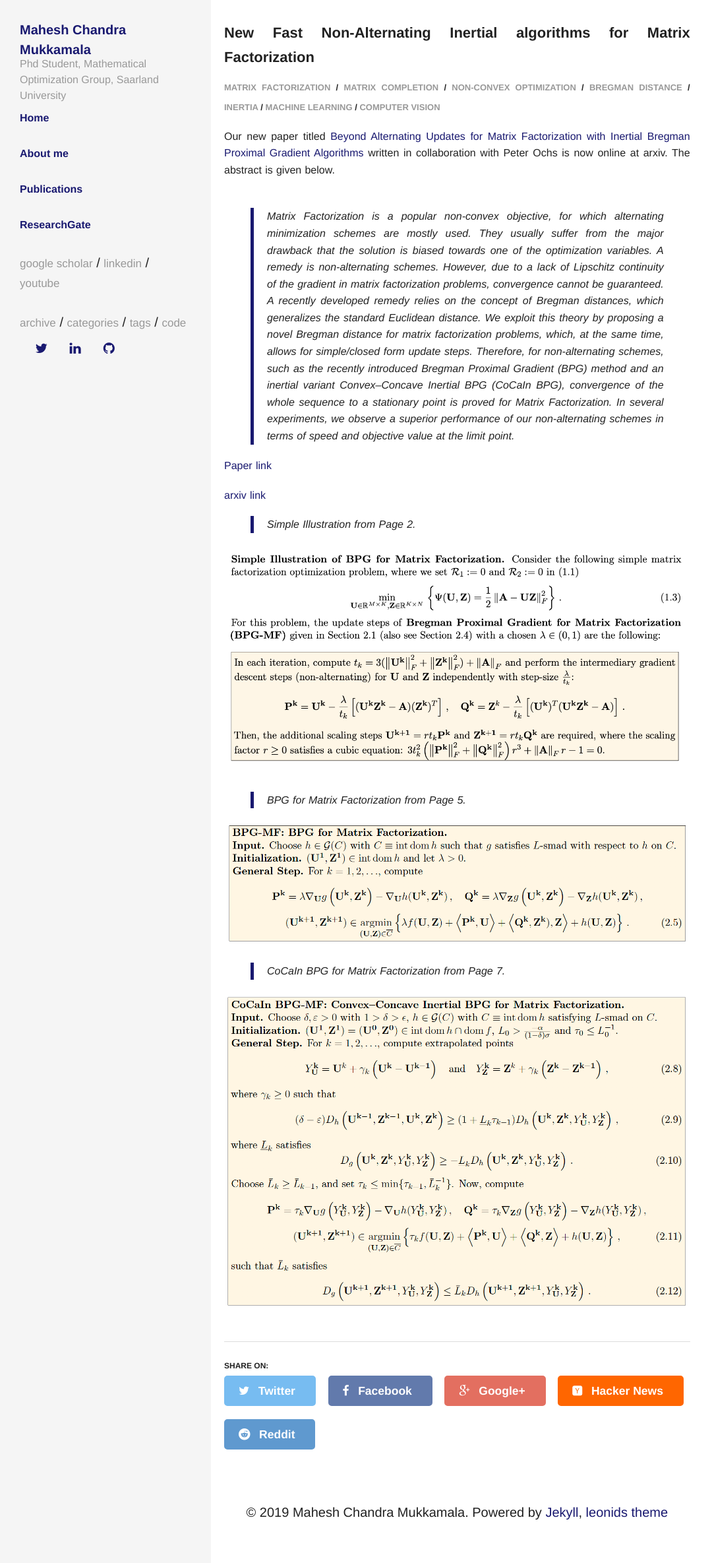
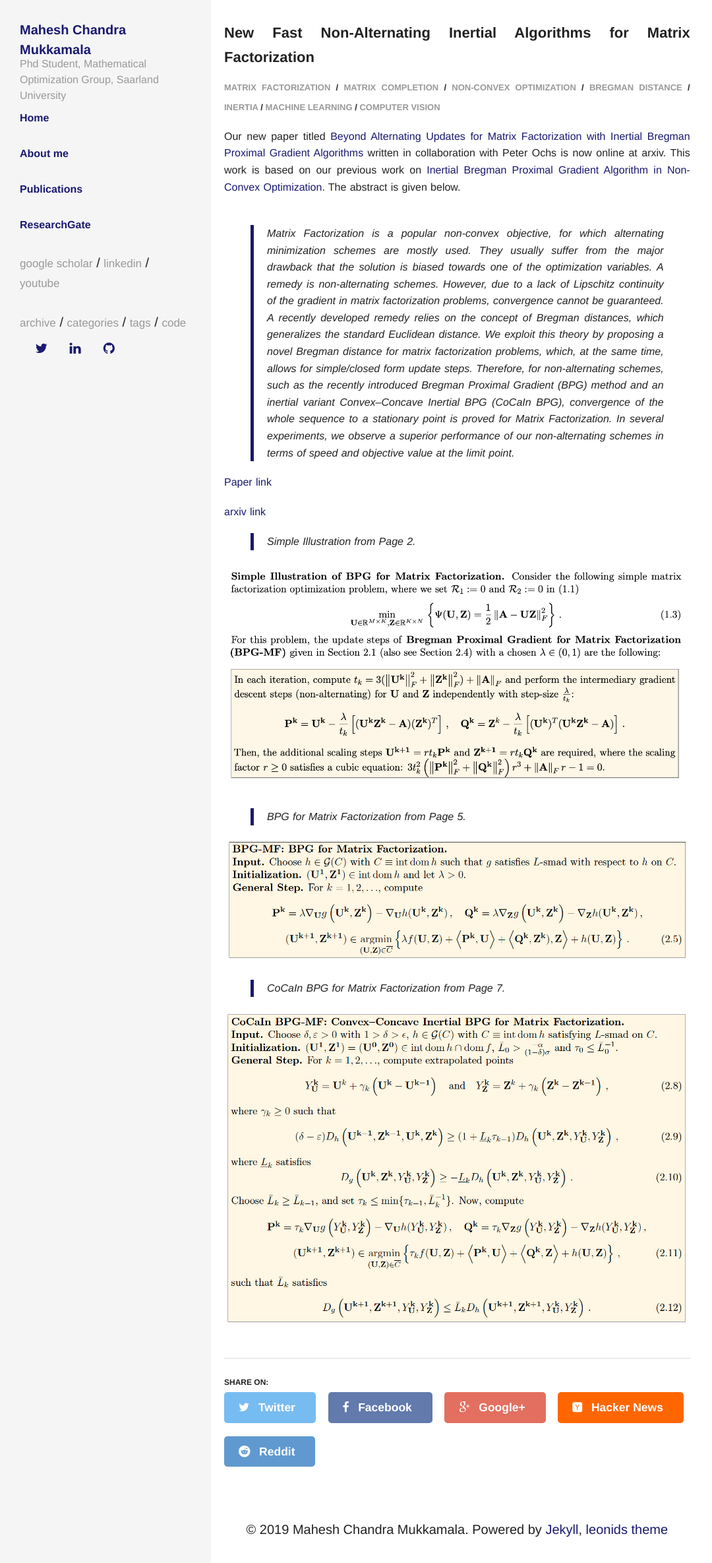
Before and after one commit to mmahesh/mmahesh.github.io, a Jekyll site: the page built from _posts/2019-05-23-Beyond-Alternating-Updates-for-Matrix-Factorization-with Inertial-Bregman-Proximal-Gradient-Algorithms.md, in a window 1280 px wide. Shown: the top 2369 px of the page at 66% size, without its empty margins (0-1080 px from the left). Built offline with Jekyll 4.4.1, drawn with Linux system fonts in a browser that asks for light colours; comment, search, counter and statistics services are not loaded.

Commit message:
new stuff

```diff
--- a/_posts/2019-05-23-Beyond-Alternating-Updates-for-Matrix-Factorization-with Inertial-Bregman-Proximal-Gradient-Algorithms.md
+++ b/_posts/2019-05-23-Beyond-Alternating-Updates-for-Matrix-Factorization-with Inertial-Bregman-Proximal-Gradient-Algorithms.md
@@ -1,13 +1,13 @@
 ---
 layout: post
-title:  "New Fast Non-Alternating Inertial algorithms for Matrix Factorization"
+title:  "New Fast Non-Alternating Inertial Algorithms for Matrix Factorization"
 date:   2019-05-23
 categories: [matrix factorization, matrix completion, non-convex optimization, Bregman distance, inertia,  machine learning, computer vision]
 excerpt: "New Algorithms for Matrix Factorization problems such as NMF, Dictionary Learning, Sparse NMF and many others. Matrix Completion on MovieLens Dataset is also given."
 comments: true
 ---
 Our new paper titled [Beyond Alternating Updates for Matrix Factorization
-with Inertial Bregman Proximal Gradient Algorithms](/show_pub5/){:target="_blank"} written  in collaboration with Peter Ochs is now online at arxiv. The abstract is given below.
+with Inertial Bregman Proximal Gradient Algorithms](/show_pub5/){:target="_blank"} written  in collaboration with Peter Ochs is now online at arxiv. This work is based on our previous work on [Inertial Bregman Proximal Gradient Algorithm in Non-Convex Optimization](/articles/2019-04/Convex-Concave-Backtracking-for-Inertial-Bregman-Proximal-Gradient-Algorithms-in-Non-Convex-Optimization/){:target="_blank"}. The abstract is given below.
 <br><br>
 >Matrix Factorization is a popular non-convex objective, for which alternating minimization schemes are mostly used. They usually suffer from the major drawback that the solution is biased towards one of the optimization variables. A remedy is non-alternating schemes. However, due to a lack of Lipschitz continuity of the gradient in matrix factorization problems, convergence cannot be guaranteed. A recently developed remedy relies on the concept of Bregman distances, which generalizes the standard Euclidean distance. We exploit this theory by proposing a novel Bregman distance for matrix factorization problems, which, at the same time, allows for simple/closed form update steps. Therefore, for non-alternating schemes, such as the recently introduced Bregman Proximal Gradient (BPG) method and an inertial variant Convex–Concave Inertial BPG (CoCaIn BPG), convergence of the whole sequence to a stationary point is proved for Matrix Factorization. In several experiments, we observe a superior performance of our non-alternating schemes in terms of speed and objective value at the limit point.
 
```
Also changed, not shown: _posts/2019-04-10-Convex-Concave-Backtracking-for-Inertial-Bregman-Proximal-Gradient-Algorithms-in-Non-Convex-Optimization.md (+4 -2 lines).
